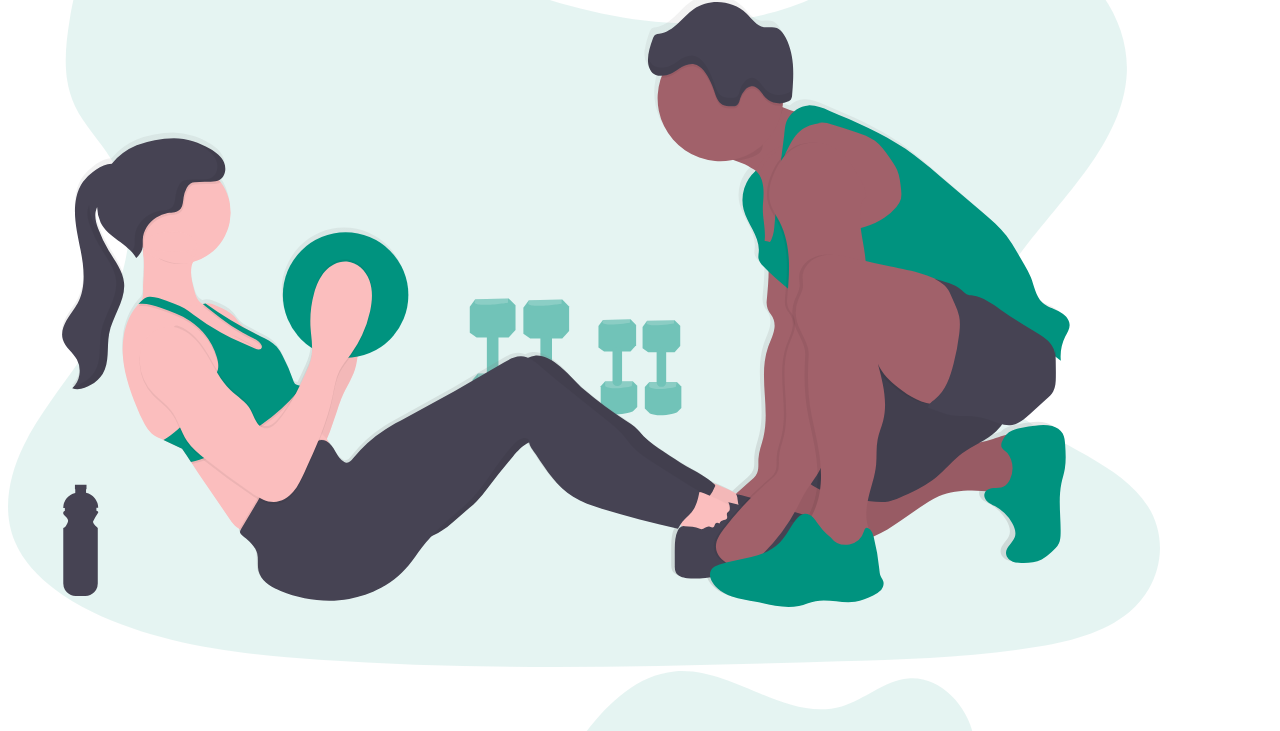
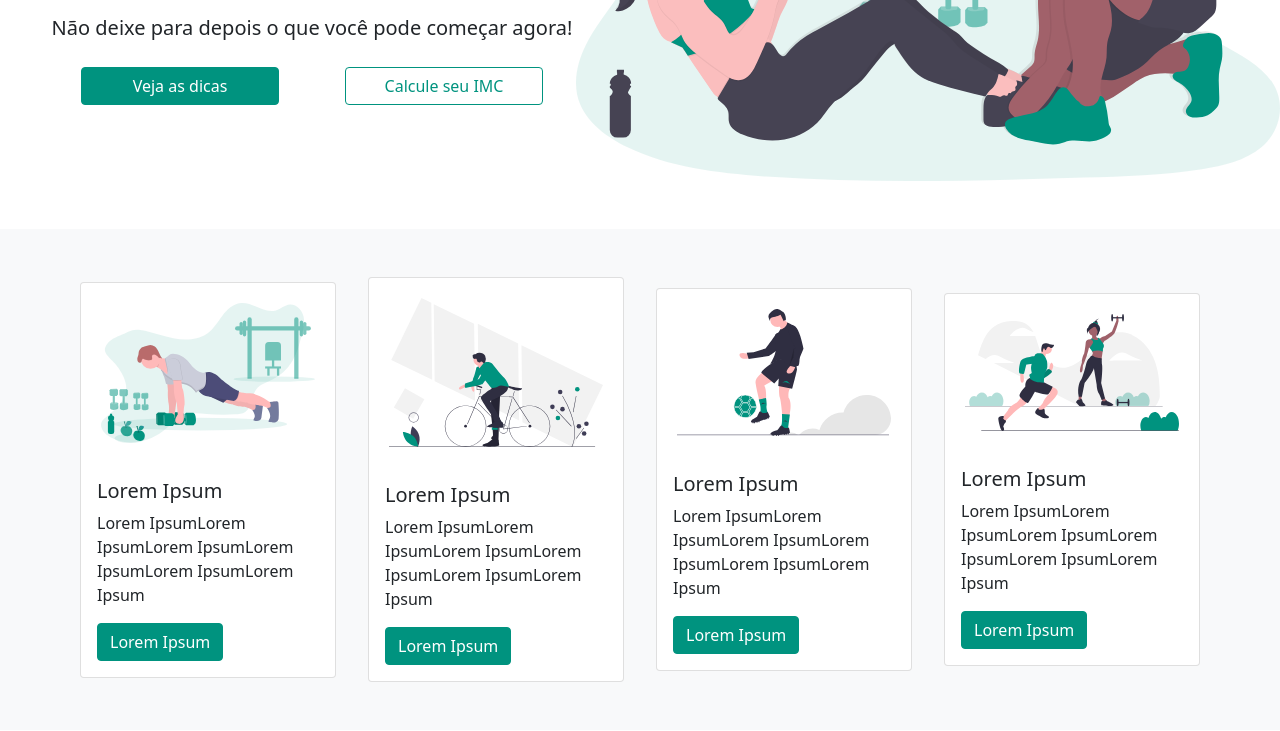
Before and after one commit to brunomazello/HealthBrasil, a plain HTML site: page index.html in a window 1280 px wide. Shown: the part 428-1159 px from the top of the page. Drawn offline with Linux system fonts and the light colour scheme; the site is published under a folder, as on GitHub Pages, so addresses that start at the root find nothing.

Commit message:
Atualizacao de exibicao no Github

```diff
--- a/index.html
+++ b/index.html
@@ -5,9 +5,9 @@
     <meta charset="UTF-8">
     <meta http-equiv="X-UA-Compatible" content="IE=edge">
     <meta name="viewport" content="width=device-width, initial-scale=1.0">
-    <link rel="stylesheet" href="/css/reset.css">
-    <link rel="stylesheet" href="/css/bootstrap.css">
-    <link rel="stylesheet" href="/css/style.css">
+    <link rel="stylesheet" href="reset.css">
+    <link rel="stylesheet" href="bootstrap.css">
+    <link rel="stylesheet" href="style.css">
     <title>HealthBrasil - Saúde é por aqui!</title>
 </head>
 
@@ -140,8 +140,8 @@
             <p class="footer__texto p-5">Todos os direitos reservados</p>
         </div>
     </footer>
-    <script src="/js/bootstrap.js"></script>
-    <script src="./js/main.js"></script>
+    <script src="bootstrap.js"></script>
+    <script src="main.js"></script>
 </body>
 
 </html>
```
Also changed, not shown: bootstrap.css (renamed from css/bootstrap.css), bootstrap.js (renamed from js/bootstrap.js), reset.css (renamed from css/reset.css), style.css (renamed from css/style.css).
